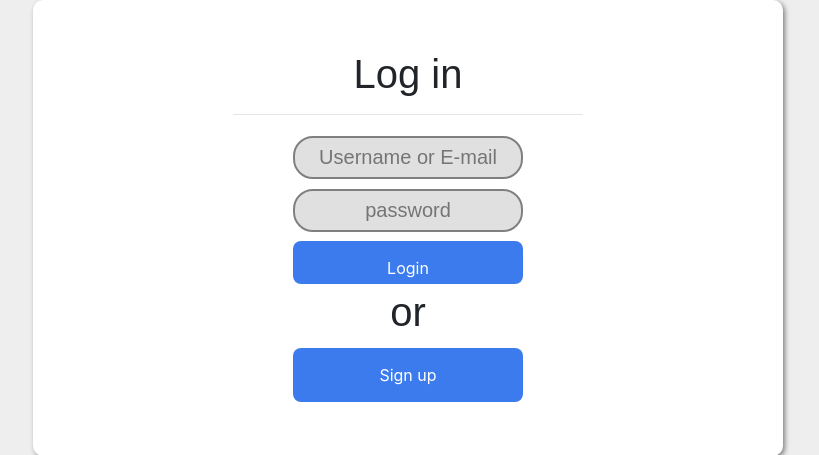
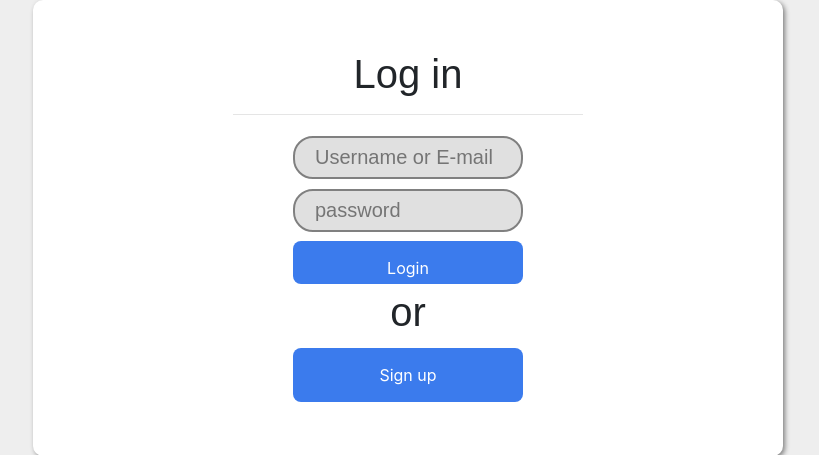
Before and after one commit to Tim-Seidell/uodatabase, a PHP site: page /index.php in a window 1280 px wide. Shown: the part 100-555 px from the top of the page, without its empty margins (232-1051 px from the left). Run offline with PHP 8.4, Linux system fonts and the light colour scheme; a stand-in replaces the project's code that opens the database connection; some libraries are stand-ins or nearby versions.

Commit message:
Update custom.css

```diff
--- a/custom.css
+++ b/custom.css
@@ -108,7 +108,6 @@ input[type=number] {
     font-family: arial;
     font-size: 20px;
     width: auto;
-    text-align: center;
     width: 230px;
     height: 43px;
 }
```
